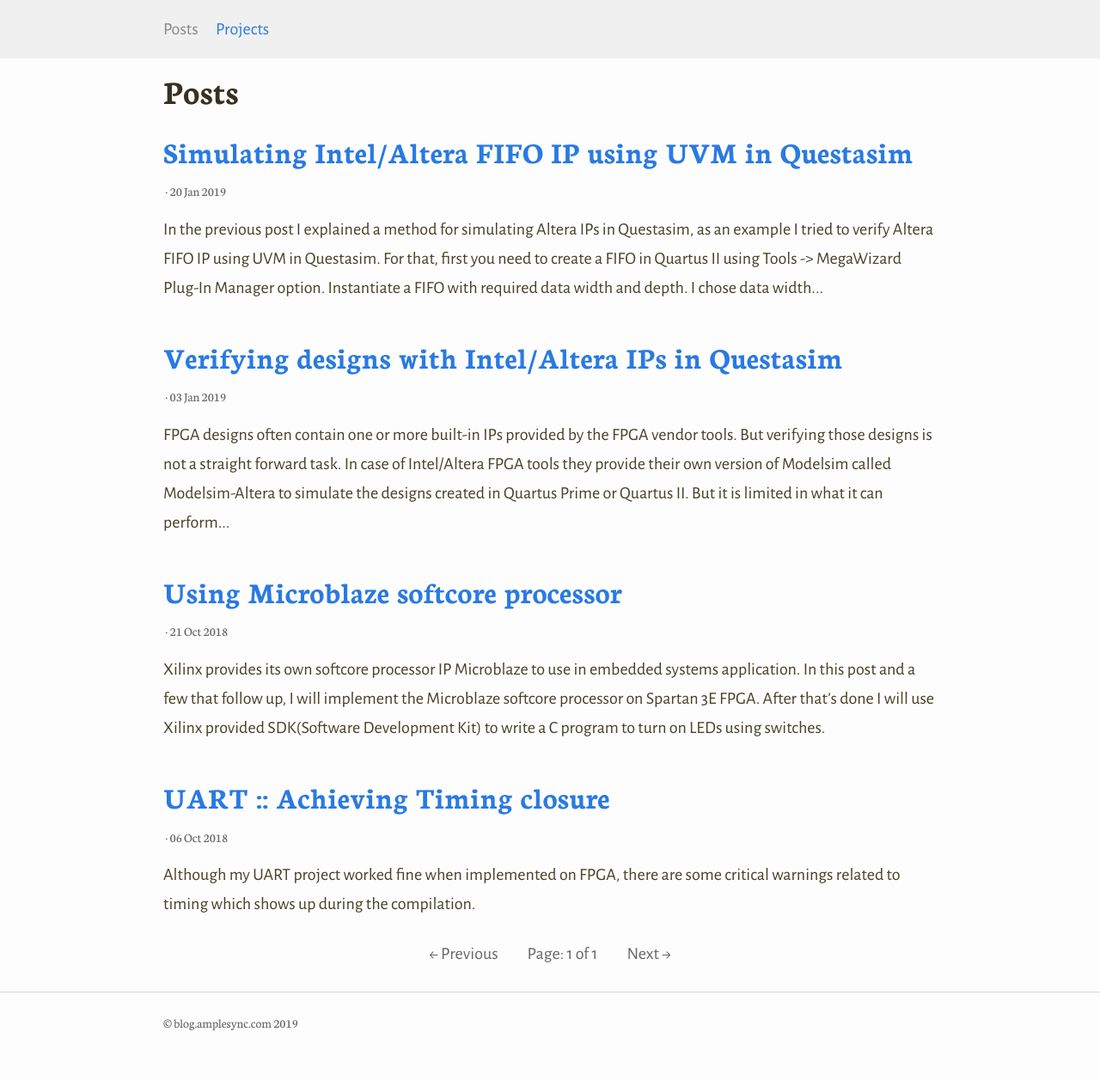
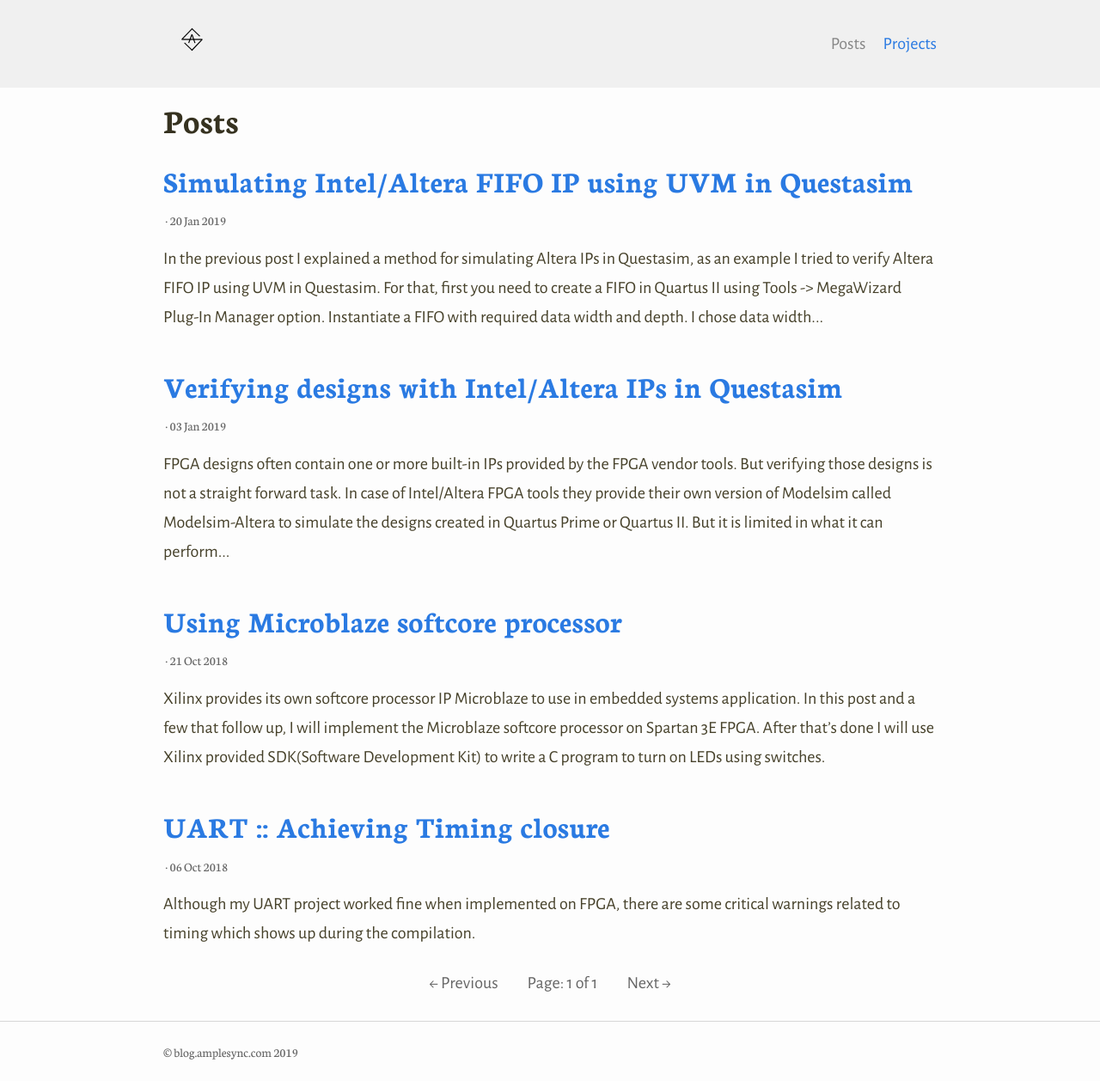
Before and after one commit to AmpleSync/amplesync.github.io, a Jekyll site: the page built from index.html, in a window 1280 px wide. Shown: the whole page at 86% size. Built offline with Jekyll 4.4.1, drawn with Linux system fonts in a browser that asks for light colours; the list of posts is cut into pages by our own code; before the commit the page ends 1224 px from its top, so only the background shows below that.

Commit message:
Update _config.yml

```diff
--- a/_config.yml
+++ b/_config.yml
@@ -51,7 +51,7 @@ defaults:
 # 7. Site settings
 encoding: utf-8 # Make sure the encoding is right
 title: "blog.amplesync.com" # Site name or title
-logo: # "/assets/logo.svg" # Site logo
+logo:  "/assets/logo.svg" # Site logo
 # favicon: "/favicon.ico" # Uncomment to add custom favicon, or leave as is to use site logo
 description: # Site description and default description
 url: "https://blog.amplesync.com" # Site url
```
